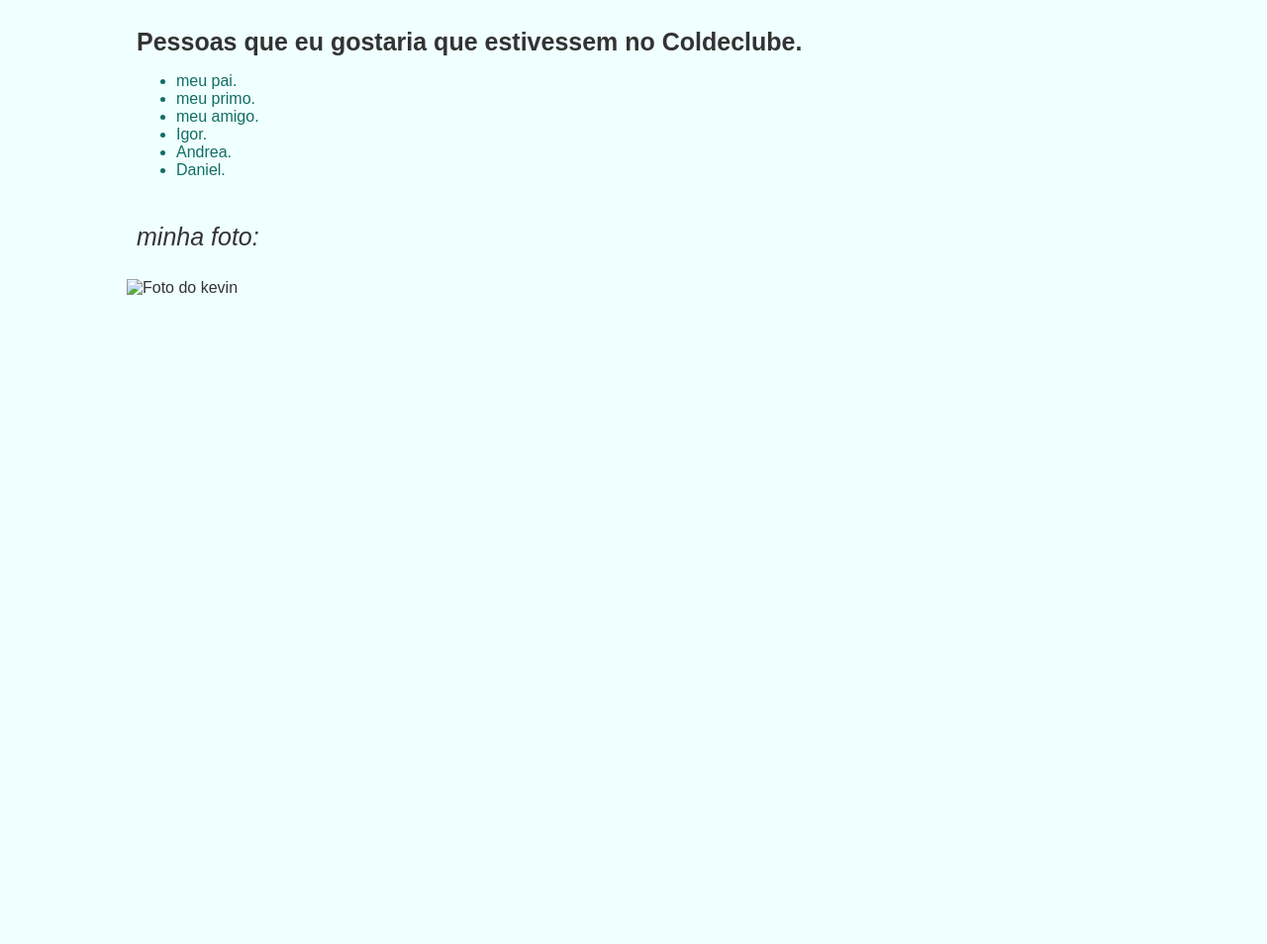
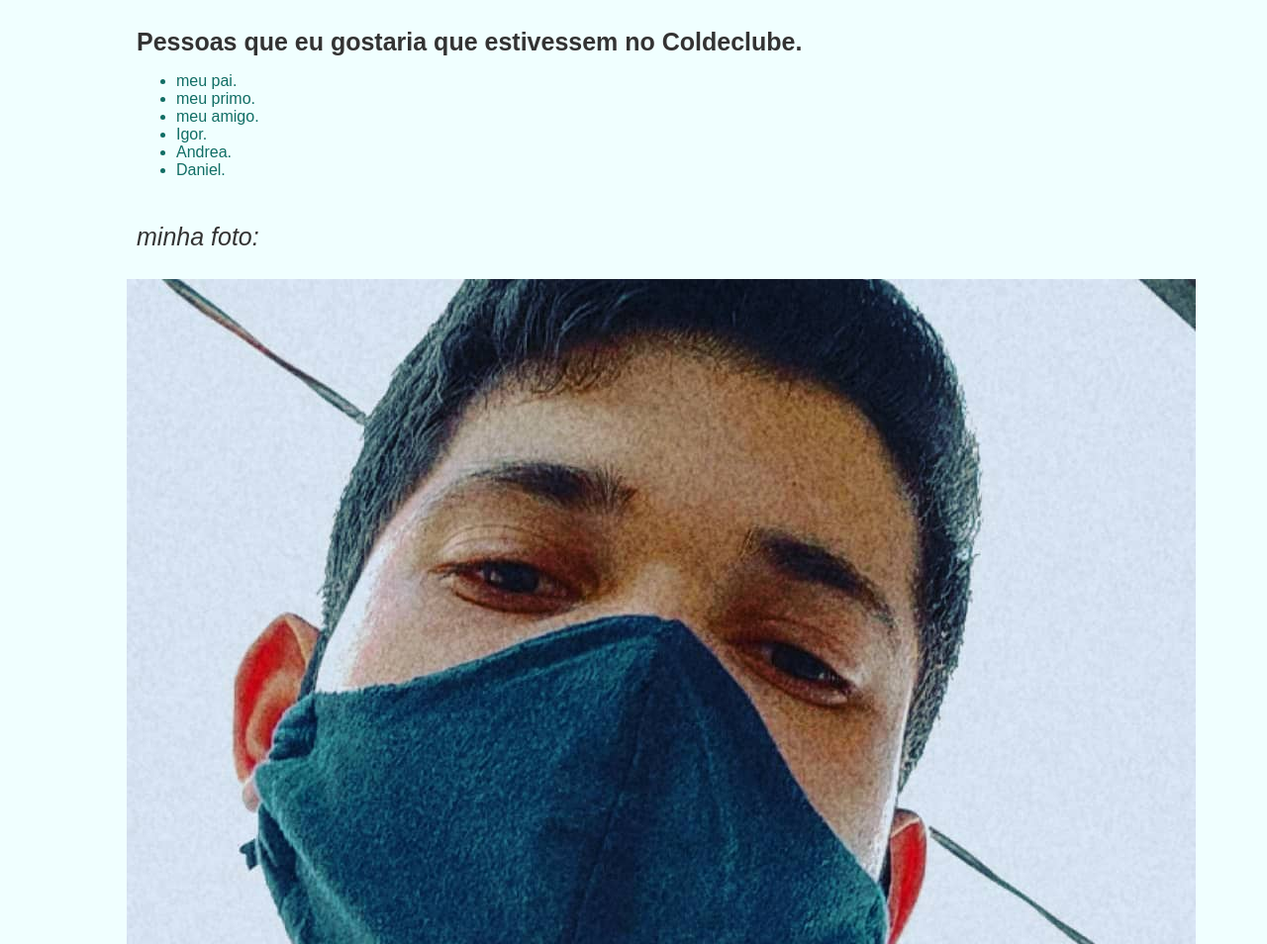
Before and after one commit to kevin-mateuz/first-project-html, a plain HTML site: page Challenge-1.html in a window 1280 px wide. Shown: the part 626-1580 px from the top of the page at 99% size. Before the commit the page ends 926 px from the top, so only its background shows below. Drawn offline with Linux system fonts and the light colour scheme.

Commit message:
change on img
change on img

```diff
--- a/Challenge-1.html
+++ b/Challenge-1.html
@@ -68,7 +68,7 @@
     <br>
     <p id="minha-foto"> <i>minha foto:</i> </p>
     <br>
-    <img src="./img/minha foto.jpg" alt="Foto do kevin ">
+    <img src="./Assets/minha foto.jpg" alt="Foto do kevin ">
 </body>
 
 </html>
```
Also changed, not shown: Assets/minha foto.jpg (added).
